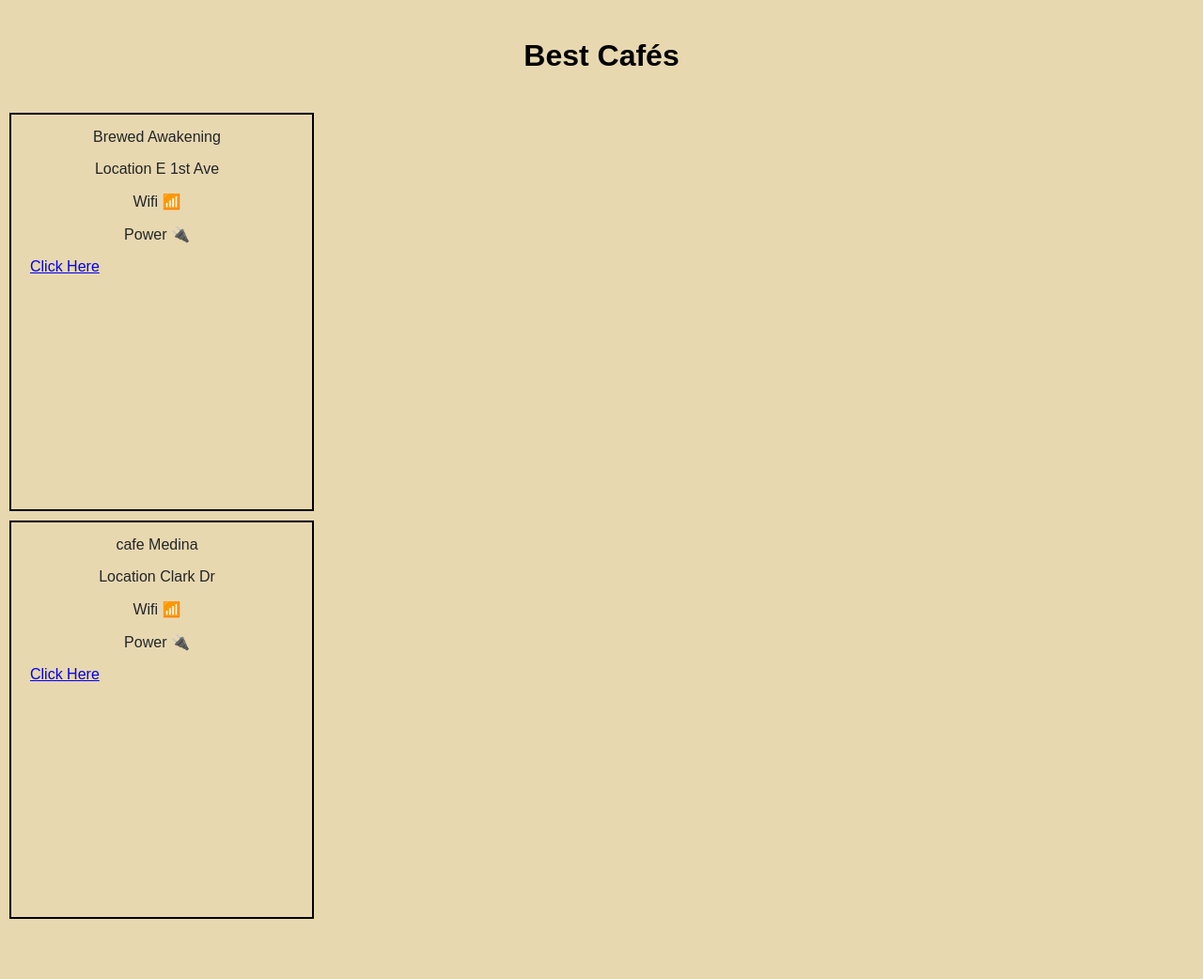
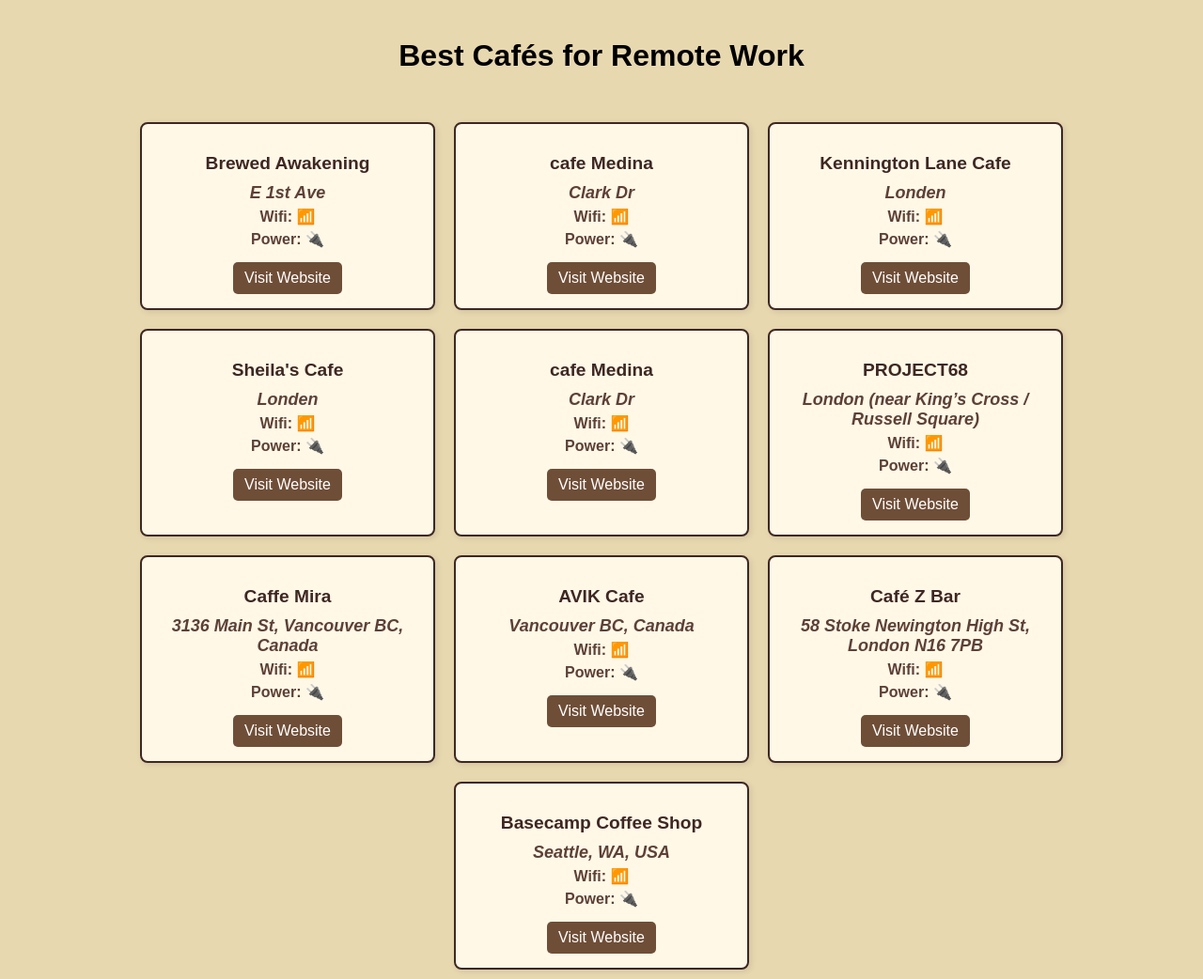
Before and after one commit to Daniel-7733/CafeConnect, a Flask app: page / in a window 1280 px wide. Shown: the whole page at 94% size. Before the commit the page ends 978 px from the top, so only its background shows below. Run offline with Flask 3, Linux system fonts and the light colour scheme.

Commit message:
Display cafes in websit

```diff
--- a/main.py
+++ b/main.py
@@ -38,12 +38,18 @@ class Cafe(db.Model):
 
 
 cafe: list[dict[str, str]] = [
+    # These are just example and may not have any power and internet however cafés does exist.
     {"Name": "Brewed Awakening", "Location": "E 1st Ave", "Wifi": "📶", "Power": "🔌", "Link": "https://www.brewedawakening.com/"},
-    {"Name": "cafe Medina", "Location": "Clark Dr", "Wifi": "📶", "Power": "🔌", "Link": "https://www.medinacafe.com/"}
+    {"Name": "cafe Medina", "Location": "Clark Dr", "Wifi": "📶", "Power": "🔌", "Link": "https://www.medinacafe.com/"},
+    {"Name": "Kennington Lane Cafe", "Location": "Londen", "Wifi": "📶", "Power": "🔌", "Link": "https://cafekenningtonlane.co.uk/"},
+    {"Name": "Sheila's Cafe", "Location": "Londen", "Wifi": "📶", "Power": "🔌", "Link": "https://sheilas.cafe/"},
+    {"Name": "cafe Medina", "Location": "Clark Dr", "Wifi": "📶", "Power": "🔌", "Link": "https://www.medinacafe.com/"},
+    {"Name": "PROJECT68", "Location": "London (near King’s Cross / Russell Square)", "Wifi": "📶", "Power": "🔌", "Link": "https://laptopfriendlycafe.com/cafes/london/project68"},
+    {"Name": "Caffe Mira", "Location": "3136 Main St, Vancouver BC, Canada", "Wifi": "📶", "Power": "🔌", "Link": "https://laptopfriendlycafe.com/cafes/vancouver/caffe-mira"},
+    {"Name": "AVIK Cafe", "Location": "Vancouver BC, Canada", "Wifi": "📶", "Power": "🔌", "Link": "https://laptopfriendlycafe.com/cafes/vancouver/avik"},
+    {"Name": "Café Z Bar", "Location": "58 Stoke Newington High St, London N16 7PB", "Wifi": "📶", "Power": "🔌", "Link": "https://laptopfriendly.co/london/cafe-z-bar"},
+    {"Name": "Basecamp Coffee Shop", "Location": "Seattle, WA, USA", "Wifi": "📶", "Power": "🔌", "Link": "https://awifiplace.com/cafes/basecamp-coffee-shop-seattle"}
     ]
-
-# cafe_titles: set[str] = set([key for element in cafe for key, value in element.items()])
-
 
 @app.route("/")
 def index() -> str:
--- a/static/css/main.css
+++ b/static/css/main.css
@@ -1,46 +1,76 @@
-
+/* ---------- Global Styles ---------- */
 body {
   font-family: Arial, sans-serif;
-  background-color: #E8D8B0; /* Espresso Elegance - Link: https://piktochart.com/tips/coffee-shop-color-palette */
+  background-color: #e8d8b0; /* Espresso Elegance palette */
   margin: 0;
   padding: 0;
   color: #212529;
 }
 
 h1 {
-  color: #000000;
   text-align: center;
   padding: 20px;
+  color: #000;
 }
 
-p {
-  margin-top: 5px;
-  text-align: center;
-  margin-right: 20px;
-  margin-left: 10px;
+main {
+  display: flex;
+  flex-wrap: wrap;
+  justify-content: center;
+  gap: 20px;
+  padding: 10px;
 }
 
-
-a {
-  margin-top: 5px;
+/* ---------- Café Card ---------- */
+.cafe-card {
+  width: 280px;
+  border: 2px solid #3e2723;
+  border-radius: 8px;
+  background-color: #fff8e7;
+  padding: 15px;
+  box-shadow: 2px 2px 6px rgba(0, 0, 0, 0.1);
   text-align: center;
-  margin-right: 20px;
-  margin-left: 10px;
+  transition: transform 0.2s ease;
 }
 
-p .title {  /* This line doesn't change the out put*/
-  font-style: bold;
-  display: block;
-  margin-top: 5px;
-  text-align: center;
-  margin-right: 20px;
-  margin-left: 10px;
+.cafe-card:hover {
+  transform: translateY(-5px);
 }
 
-.box {
-  width: 300px;
-  height: 400px;
-  border: 2px solid black;
-  padding: 10px;
-  margin: 10px;
+/* ---------- Text Styling ---------- */
+.cafe-name {
+  font-weight: bold;
+  font-size: 1.2em;
+  margin-bottom: 10px;
+  color: #3e2723;
 }
+
+.cafe-location {
+  font-style: italic;
+  text-align: center;
+  font-size: large;
+  margin: 5px 0;
+  color: #5d4037;
+}
+
+.cafe-detail {
+  font-style: normal;
+  margin: 5px 0;
+  color: #5d4037;
+}
+
+/* ---------- Link Styling ---------- */
+.cafe-link {
+  display: inline-block;
+  margin-top: 10px;
+  padding: 8px 12px;
+  background-color: #6f4e37;
+  color: #fff;
+  text-decoration: none;
+  border-radius: 5px;
+  transition: background-color 0.2s ease;
+}
+
+.cafe-link:hover {
+  background-color: #8b5e3c;
+}
--- a/templates/index.html
+++ b/templates/index.html
@@ -3,11 +3,12 @@
   <head>
     <meta charset="UTF-8" />
     <meta name="viewport" content="width=device-width, initial-scale=1.0" />
-    <title>Best Cafés For remote Work</title>
+    <title>Best Cafés for Remote Work</title>
 
-    <!-- Favicon: https://www.flaticon.com/free-icon/stack-of-books_5832416?term=book&page=1&position=3&origin=search&related_id=5832416-->
-    <link rel="icon" type="image/x-icon" href="static\images\coffee.png" />
-    <!-- Adding a favicon to my website tab header -->
+    <!-- Favicon -->
+    <link rel="icon" type="image/x-icon" href="static/images/coffee.png" />
+
+    <!-- Stylesheet -->
     <link
       rel="stylesheet"
       href="{{ url_for('static', filename='css/main.css') }}"
@@ -15,22 +16,31 @@
   </head>
 
   <body>
-    <h1>Best Cafés</h1>
-    <!--Fo some reason the box is one; for both of cafés -->
-    <!--    Adding list of Cafés here    -->
-    {% for i in cafe_list %}
-    <div class="outer-box">
-      <div class="box">
-        {% for key, value in i.items() %} {% if key == 'Link' %}
-        <a href="{{value}}" class="web-link">Click Here</a>
-        {% else %} {% if key == 'Name' %}
-        <p class="title">{{value}}</p>
+    <header>
+      <h1>Best Cafés for Remote Work</h1>
+    </header>
+
+    <main>
+      {% for cafe in cafe_list %}
+      <article class="cafe-card">
+        {% for key, value in cafe.items() %} {% if key == 'Link' %}
+        <a
+          href="{{ value }}"
+          class="cafe-link"
+          target="_blank"
+          rel="noopener noreferrer"
+        >
+          Visit Website
+        </a>
+        {% elif key == 'Name' %}
+        <h2 class="cafe-name">{{ value }}</h2>
+        {% elif key == 'Location' %}
+        <h2 class="cafe-location">{{ value }}</h2>
         {% else %}
-        <p class="options">{{key}} {{value}}</p>
-        {% endif %} {% endif %} {% endfor %} <br />
-      </div>
-    </div>
-    {% endfor %}
-    <!-- Function finished here -->
+        <p class="cafe-detail"><strong>{{ key }}:</strong> {{ value }}</p>
+        {% endif %} {% endfor %}
+      </article>
+      {% endfor %}
+    </main>
   </body>
 </html>
```
